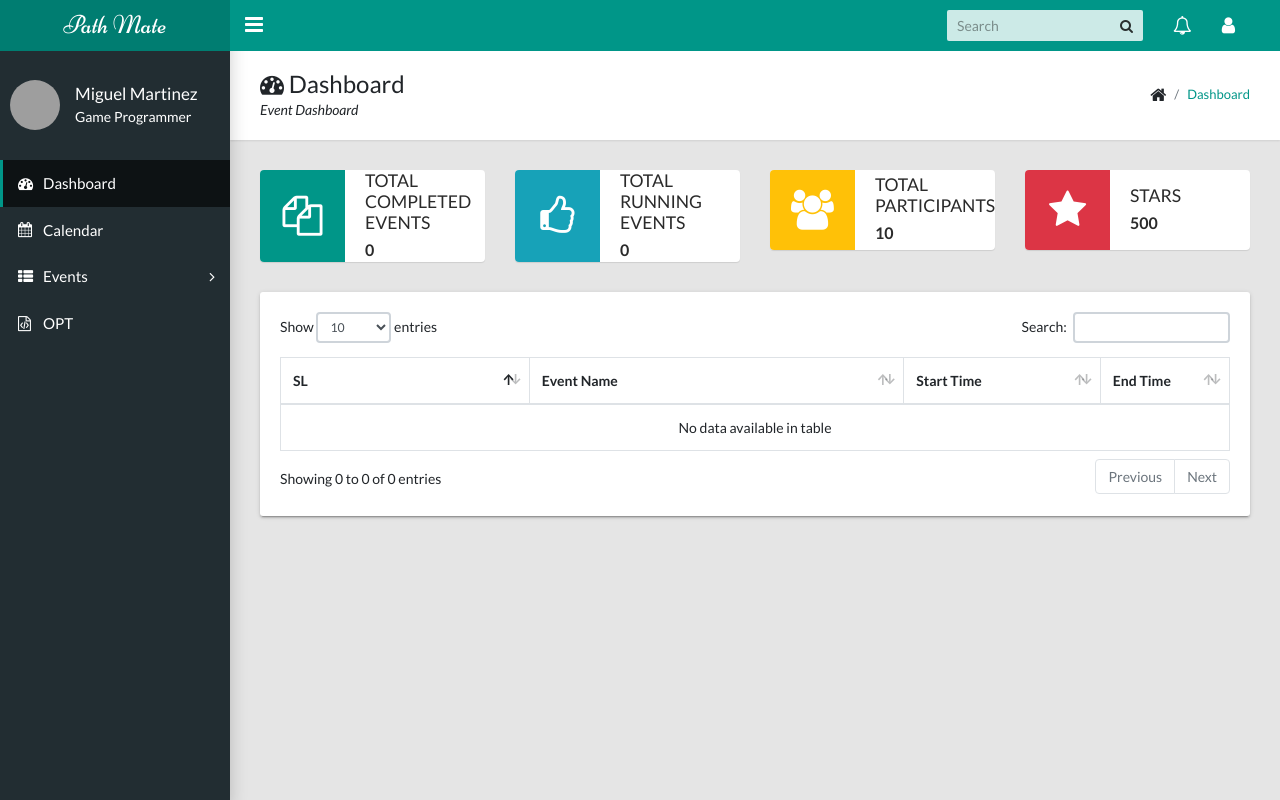
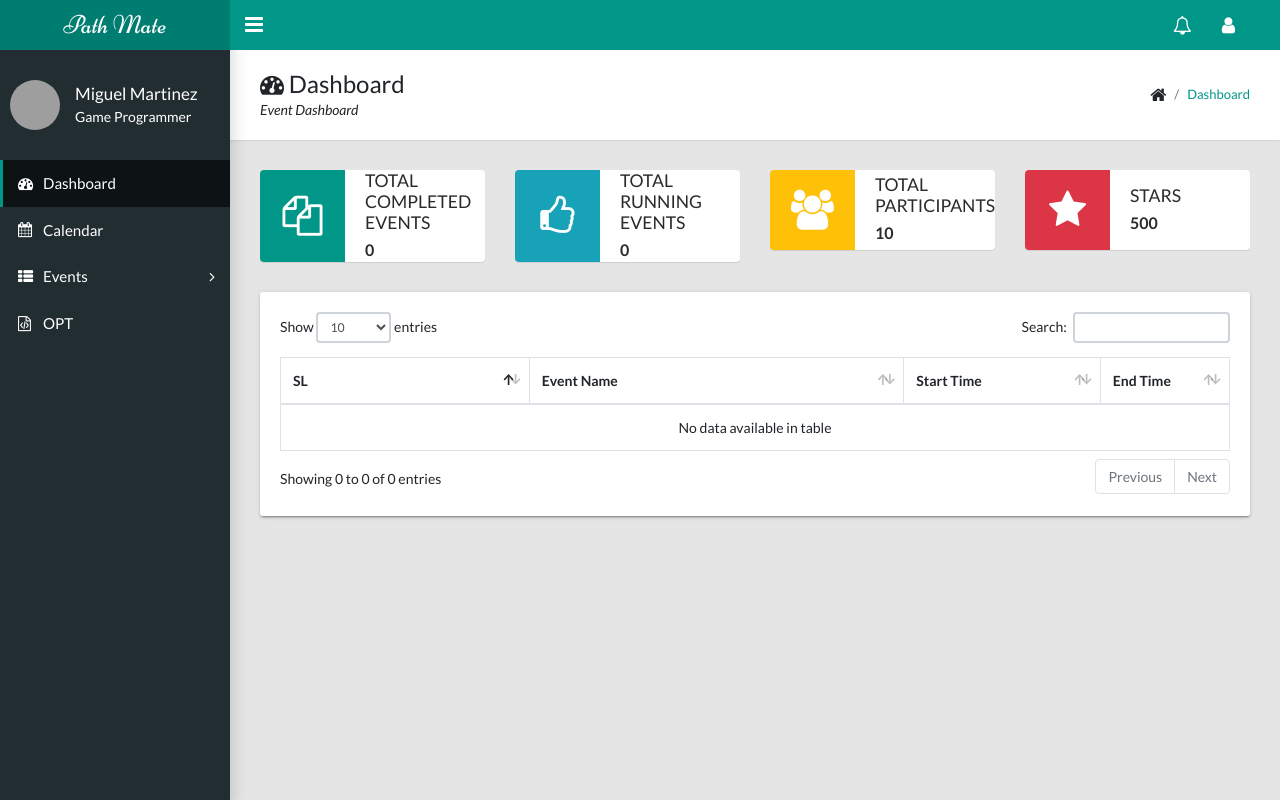
Before and after one commit to Miguel-202/PathMate, a Django app: page / in a window 1280 px wide. Run offline with Django 3.2, Linux system fonts and the light colour scheme; the visitor is signed in with stand-in values (Sample User, id 1); data that the repository does not hold is empty; some libraries are stand-ins or nearby versions; grey boxes are pictures that could not be loaded.

Commit message:
base.html: removed sesrch bar

```diff
--- a/templates/base/base.html
+++ b/templates/base/base.html
@@ -32,10 +32,6 @@
             <a class="app-sidebar__toggle" href="#" data-toggle="sidebar" aria-label="Hide Sidebar"></a>
             <!-- Navbar Right Menu-->
             <ul class="app-nav">
-                <li class="app-search">
-                    <input class="app-search__input" type="search" placeholder="Search" />
-                    <button class="app-search__button"><i class="fa fa-search"></i></button>
-                </li>
                 <!--Notification Menu-->
                 <li class="dropdown">
                     <a class="app-nav__item" href="#" data-toggle="dropdown" aria-label="Show notifications"><i class="fa fa-bell-o fa-lg"></i></a>
@@ -82,8 +78,8 @@
                                             <span class="fa-stack fa-lg"><i class="fa fa-circle fa-stack-2x text-primary"></i><i class="fa fa-envelope fa-stack-1x fa-inverse"></i></span>
                                         </span>
                                         <div>
-                                            <p class="app-notification__message">Lisa sent you a mail</p>
-                                            <p class="app-notification__meta">2 min ago</p>
+                                            <p class="app-notification__message">OPT Reminder</p>
+                                            <p class="app-notification__meta">5 days ago</p>
                                         </div>
                                     </a>
                                 </li>
```
